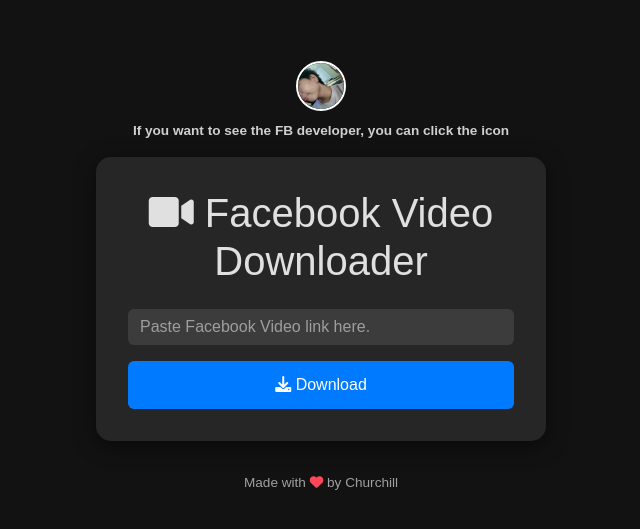
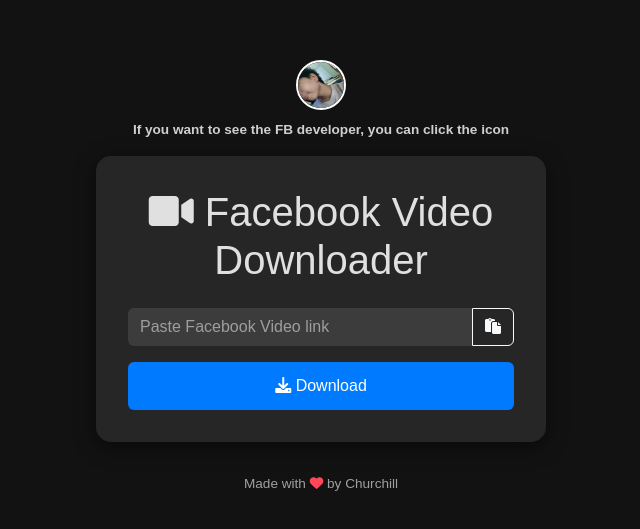
Before and after one commit to Kupalpriv/Fbvideo-downloader, a website: page public/index.html in a window 1280 px wide. Shown: the part 123-652 px from the top of the page, without its empty margins (319-959 px from the left). Drawn offline with nearby package versions, Linux system fonts and the light colour scheme.

Commit message:
Update index.html

```diff
--- a/public/index.html
+++ b/public/index.html
@@ -1,4 +1,4 @@
-<!DOCTYPE html>
+ <!DOCTYPE html>
 <html lang="en">
 <head>
     <meta charset="UTF-8">
@@ -88,8 +88,9 @@
     <div class="container">
         <h1 class="mb-4"><i class="fas fa-video"></i> Facebook Video Downloader</h1>
 
-        <div class="mb-3">
-            <input type="text" id="fbUrl" class="form-control" placeholder="Paste Facebook Video link here.">
+        <div class="input-group mb-3">
+            <input type="text" id="fbUrl" class="form-control" placeholder="Paste Facebook Video link">
+            <button class="btn btn-outline-light" onclick="pasteLink()"><i class="fas fa-paste"></i></button>
         </div>
 
         <button class="btn btn-primary w-100" onclick="downloadVideo()">
```
